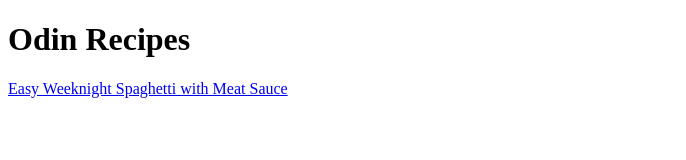
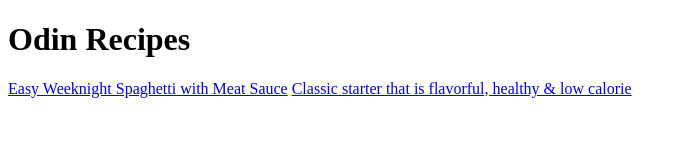
Before and after one commit to wintersixx/odin-recipes, a plain HTML site: page index.html in a window 1280 px wide. Shown: the whole page, without its empty margins (0-686 px from the left). Drawn offline with Linux system fonts and the light colour scheme.

Commit message:
Add link to soup recipe page

```diff
--- a/index.html
+++ b/index.html
@@ -9,5 +9,6 @@
 <body>
     <h1>Odin Recipes</h1>
     <a href="recipes/spaghetti.html">Easy Weeknight Spaghetti with Meat Sauce</a>
+    <a href="recipes/soup.html">Classic starter that is flavorful, healthy & low calorie</a>
 </body>
 </html>
```
